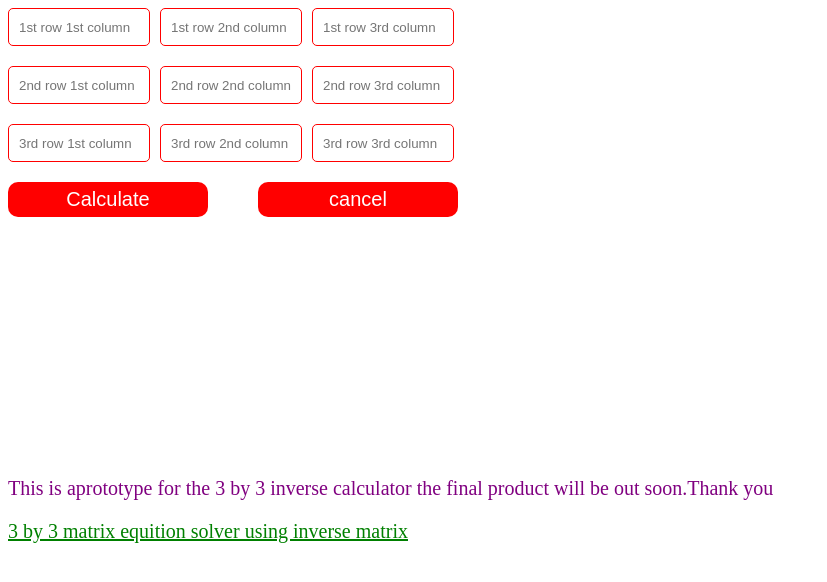
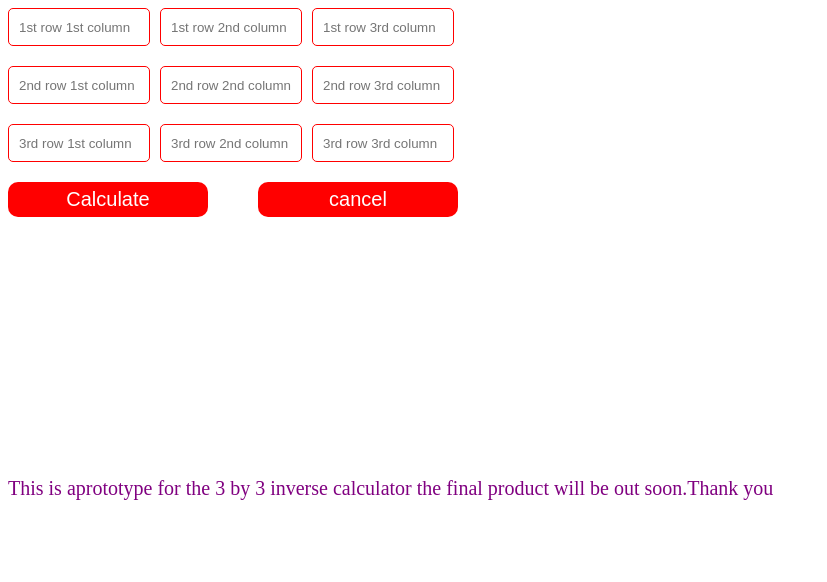
Before and after one commit to macharia78/3-3-equation-matrix-calculator-using-inverse-matrix, a plain HTML site: page index.html in a window 1280 px wide. Shown: the whole page, without its empty margins (0-827 px from the left). Drawn offline with Linux system fonts and the light colour scheme.

Commit message:
Update index.html

```diff
--- a/index.html
+++ b/index.html
@@ -91,7 +91,6 @@
 </main>
 <footer>
 <p class="messege">This is aprototype for the 3 by 3 inverse calculator the final product will be out soon.Thank you</p>
-<a href="finding the value of three unknown for 3 by 3 matrix using inverse.html"><p class="equition-solver-link">3 by 3 matrix equition solver using inverse matrix</p></a>
 
 </footer>
 <script src="3 by 3 inverse calculator.js"></script>
```
